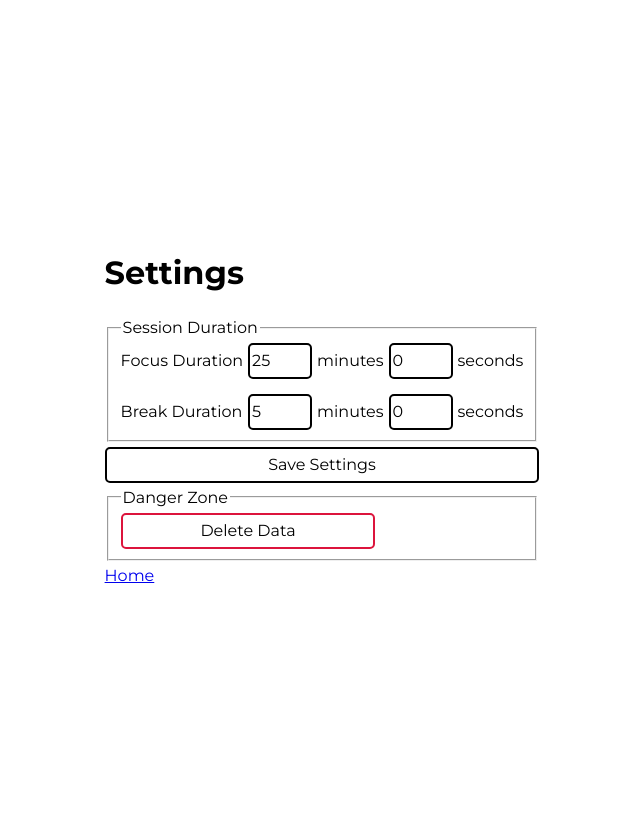
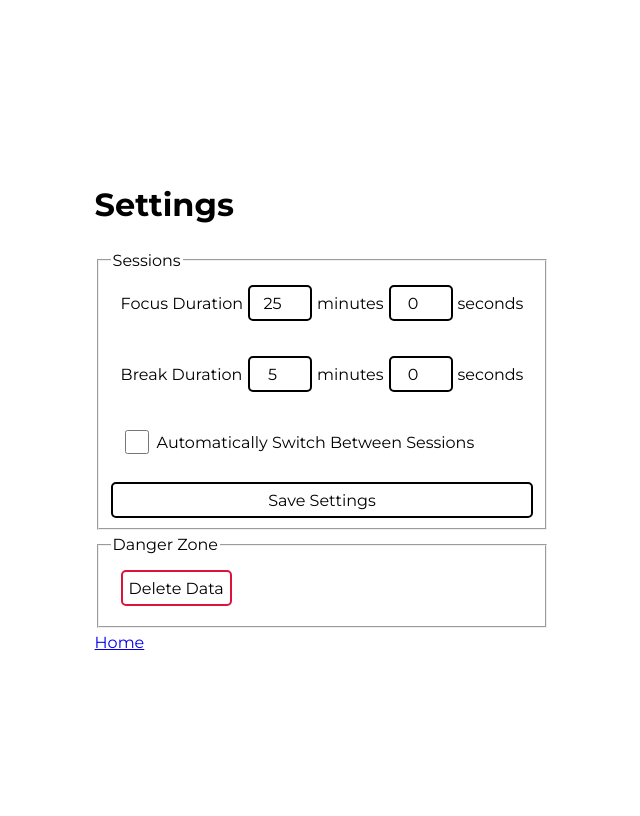
Before and after one commit to etern4lStud3nt/sessions, a Flask app: page /settings in a window 1280 px wide. Shown: the whole page, without its empty margins (318-958 px from the left). Run offline with Flask 3, Linux system fonts and the light colour scheme.

Commit message:
Add setting to automatically switch sessions Fixes #37

```diff
--- a/src/static/duration-settings.js
+++ b/src/static/session-settings.js
@@ -3,7 +3,7 @@
  * focus and break durations.
  * @type {string[]}
  */
-const DEFAULT_DURATIONS = ["1500", "300"]
+const DEFAULT_DURATIONS = ["1500", "300"];
 
 /**
  * Retrieves timer durations from local storage.
@@ -40,7 +40,6 @@ function getSavedDurations()
     return durations;
 }
 
-
 /**
  * Saves timer durations to local storage.
  *
@@ -50,8 +49,9 @@ function getSavedDurations()
  */
 function saveDurations(durations)
 {
-    Object.entries(durations).forEach(([key, value]) => {
-        localStorage.setItem(key, value)
+    Object.entries(durations).forEach(([key, value]) =>
+    {
+        localStorage.setItem(key, value);
     });
 }
 
@@ -69,4 +69,15 @@ function getDuration(key)
     return durations[key];
 }
 
-export { getSavedDurations, saveDurations, getDuration }
+function saveAutoSwitchSetting(value)
+{
+    localStorage.setItem("autoSwitch", value);
+}
+
+function getAutoSwitchSetting()
+{
+    let autoSwitch = localStorage.getItem("autoSwitch");
+    return autoSwitch === "true";
+}
+
+export { getSavedDurations, saveDurations, getDuration, getAutoSwitchSetting, saveAutoSwitchSetting };
--- a/src/static/settings.js
+++ b/src/static/settings.js
@@ -1,11 +1,16 @@
-import { getSavedDurations, saveDurations } from "./duration-settings.js";
+import
+{
+    getSavedDurations, saveDurations,
+    saveAutoSwitchSetting, getAutoSwitchSetting
+} from "./session-settings.js";
 
-let form = document.getElementById("settings-form");
-let inputFocusMin = document.getElementById("focus-duration-min");
-let inputFocusSec = document.getElementById("focus-duration-sec");
-let inputBreakMin = document.getElementById("break-duration-min");
-let inputBreakSec = document.getElementById("break-duration-sec");
-let deleteButton = document.getElementById("delete-btn");
+const form = document.getElementById("settings-form");
+const inputFocusMin = document.getElementById("focus-duration-min");
+const inputFocusSec = document.getElementById("focus-duration-sec");
+const inputBreakMin = document.getElementById("break-duration-min");
+const inputBreakSec = document.getElementById("break-duration-sec");
+const deleteButton = document.getElementById("delete-btn");
+const autoSwitchCheckbox = document.getElementById("auto-switch");
 
 let savedDurations = getSavedDurations();
 inputFocusMin.value = Math.floor(savedDurations.focus / 60);
@@ -13,8 +18,14 @@ inputFocusSec.value = savedDurations.focus % 60;
 inputBreakMin.value = Math.floor(savedDurations.break / 60);
 inputBreakSec.value = savedDurations.break % 60;
 
+if (getAutoSwitchSetting())
+    autoSwitchCheckbox.checked = true;
+else
+    autoSwitchCheckbox.checked = false;
+
+
 form.addEventListener("submit", handleFormSubmission);
-deleteButton.addEventListener("click", handleDeleteButton)
+deleteButton.addEventListener("click", handleDeleteButton);
 
 function handleFormSubmission(event)
 {
@@ -25,21 +36,24 @@ function handleFormSubmission(event)
         break: Number(inputBreakMin.value) * 60 + Number(inputBreakSec.value)
     });
 
+    saveAutoSwitchSetting(autoSwitchCheckbox.checked);
+
     form.submit();
 }
 
 function handleDeleteButton()
 {
-    let confirmed = confirm("Are you sure you want to delete all your data?")
+    let confirmed = confirm("Are you sure you want to delete all your data?");
     if (confirmed)
     {
         fetch("/sessions", {
             method: "DELETE"
-        }).then((response) => {
-            if(response.ok)
+        }).then((response) =>
+        {
+            if (response.ok)
                 alert("Data deleted");
             else
-                alert("There was a problem deleting your data")
-        })
+                alert("There was a problem deleting your data");
+        });
     }
 }
--- a/src/static/style.css
+++ b/src/static/style.css
@@ -1,16 +1,17 @@
-body
-{
+body {
     display: grid;
     grid-template-columns: auto auto auto;
     height: 100vh;
     justify-content: center;
     align-items: center;
 
-    font-family: 'montserrat', 'Open Sans', 'Segoe UI', 'Helvetica Neue', sans-serif;
+    font-family:
+        "montserrat", "Open Sans", "Segoe UI", "Helvetica Neue", sans-serif;
 }
 
-button, input
-{
+button,
+input {
+    justify-items: center;
     font-family: inherit;
     font-size: inherit;
     background-color: transparent;
@@ -19,47 +20,47 @@ button, input
     width: 100%;
     height: 36px;
     box-sizing: border-box;
-    transition: transform 0.1s ease, scale 0.1s ease;
+    transition:
+        transform 0.1s ease,
+        scale 0.1s ease;
 }
 
-button:hover
-{
+input[type="checkbox"] {
+    width: 1.5em;
+    height: 1.5em;
+}
+
+button:hover {
     cursor: pointer;
     transform: translateY(-2px) scale(1.03);
 }
 
-button:active
-{
+button:active {
     transform: translateY(0px) scale(0.97);
 }
 
-button.danger
-{
+button.danger {
     border-color: crimson;
 }
 
-button.confirmation
-{
+button.confirmation {
     border-color: seagreen;
 }
 
-fieldset
-{
+fieldset {
     display: flex;
     flex-direction: column;
     gap: 15px;
 }
 
-form
-{
+form {
     gap: 5px;
     display: flex;
     flex-direction: column;
     align-items: center;
 }
 
-form input[type="number"]
-{
+form input[type="number"] {
     font-family: inherit;
     font-size: inherit;
     background-color: transparent;
@@ -67,37 +68,27 @@ form input[type="number"]
     border-radius: 5px;
     box-sizing: border-box;
     width: 4em;
-    outline: 2px solid transparent;
-    transition: outline-color 0.3s ease;
 }
 
-form input[type="number"]:focus
-{
-    outline-color: dodgerblue;
-    border-color: dodgerblue;
-}
-
-h1, h2
-{
+h1,
+h2 {
     align-self: flex-start;
 }
 
-table
-{
+table {
     width: max-content;
     max-width: 100%;
     border-collapse: collapse;
 }
 
-th, td
-{
+th,
+td {
     padding: 10px 14px;
     text-align: left;
     white-space: nowrap;
 }
 
-.bubble
-{
+.bubble {
     width: 12px;
     height: 12px;
     border: 2px solid;
@@ -106,35 +97,29 @@ th, td
     opacity: 0.2;
 }
 
-.bubble.break-bubble
-{
+.bubble.break-bubble {
     border-style: dashed;
 }
 
-.bubble.completed
-{
+.bubble.completed {
     background-color: currentColor;
     opacity: 0.45;
 }
 
-.bubble.current
-{
+.bubble.current {
     background-color: currentColor;
     opacity: 1;
 }
 
-.focus
-{
+.focus {
     background-color: deepskyblue;
 }
 
-.break
-{
+.break {
     background-color: orange;
 }
 
-.calendar
-{
+.calendar {
     display: grid;
     justify-content: stretch;
     grid-template-columns: 1fr;
@@ -147,8 +132,7 @@ th, td
     border-radius: 5px;
 }
 
-.calendar > .hour-block
-{
+.calendar>.hour-block {
     min-height: 50px;
     position: relative;
     border: 2px dashed black;
@@ -156,28 +140,24 @@ th, td
     overflow: hidden;
 }
 
-.wrapper
-{
+.wrapper {
     position: absolute;
     width: 100%;
     z-index: -1;
 }
 
-.hidden
-{
+.hidden {
     display: none;
 }
 
-.main-div
-{
+.main-div {
     display: flex;
     flex-direction: column;
     align-items: stretch;
     gap: 5px;
 }
 
-.main-div > a
-{
+.main-div>a {
     align-self: flex-start;
 }
 
@@ -213,16 +193,14 @@ th, td
     height: auto;
 }
 
-.progress-bubbles
-{
+.progress-bubbles {
     display: flex;
     align-items: center;
     gap: 4px;
     margin-bottom: 5px;
 }
 
-.timer
-{
+.timer {
     display: flex;
     flex-direction: column;
     align-self: center;
@@ -236,16 +214,20 @@ th, td
     box-sizing: border-box;
 }
 
-.setting-row
-{
+.setting-row {
     display: grid;
-    grid-template-columns: 1fr 4em auto 4em auto;
+    justify-content: start;
+    padding: 10px;
     align-items: center;
     column-gap: 5px;
 }
 
-#display
-{
+.setting-row:hover {
+    outline: 3px solid dodgerblue;
+    border-radius: 5px;
+}
+
+#display {
     margin-bottom: 5px;
     font-size: xx-large;
 }
--- a/src/templates/settings.html
+++ b/src/templates/settings.html
@@ -1,33 +1,32 @@
-{% extends "layout.html" %}
-
-{% block head %}
+{% extends "layout.html" %} {% block head %}
 <title>Settings</title>
 <script type="module" src="{{ url_for('static', filename='settings.js') }}" defer></script>
-{% endblock %}
-
-{% block main %}
+{% endblock %} {% block main %}
 <div class="main-div">
     <h1>Settings</h1>
     <form id="settings-form" action="/settings" method="POST">
         <fieldset>
-            <legend>Session Duration</legend>
-            <div class="setting-row">
+            <legend>Sessions</legend>
+            <div class="setting-row" style="grid-template-columns: 1fr 4em auto 4em auto">
                 <label for="focus-duration-min">Focus Duration</label>
-                <input type="number" name="focus-duration" id="focus-duration-min">
+                <input type="number" name="focus-duration" id="focus-duration-min" />
                 <span>minutes</span>
-                <input type="number" name="focus-duration" id="focus-duration-sec">
+                <input type="number" name="focus-duration" id="focus-duration-sec" />
                 <span>seconds</span>
             </div>
-            <div class="setting-row">
+            <div class="setting-row" style="grid-template-columns: 1fr 4em auto 4em auto">
                 <label for="break-duration-min">Break Duration</label>
-                <input type="number" name="break-duration" id="break-duration-min">
+                <input type="number" name="break-duration" id="break-duration-min" />
                 <span>minutes</span>
-                <input type="number" name="break-duration" id="break-duration-sec">
+                <input type="number" name="break-duration" id="break-duration-sec" />
                 <span>seconds</span>
             </div>
+            <div class="setting-row" style="grid-template-columns: auto auto">
+                <input type="checkbox" name="auto-switch" id="auto-switch" />
+                <label for="auto-switch">Automatically Switch Between Sessions</label>
+            </div>
+            <button type="submit">Save Settings</button>
         </fieldset>
-
-        <button type="submit">Save Settings</button>
     </form>
 
     <fieldset>
```
Also changed, not shown: src/static/app.js (+11 -1 lines).
